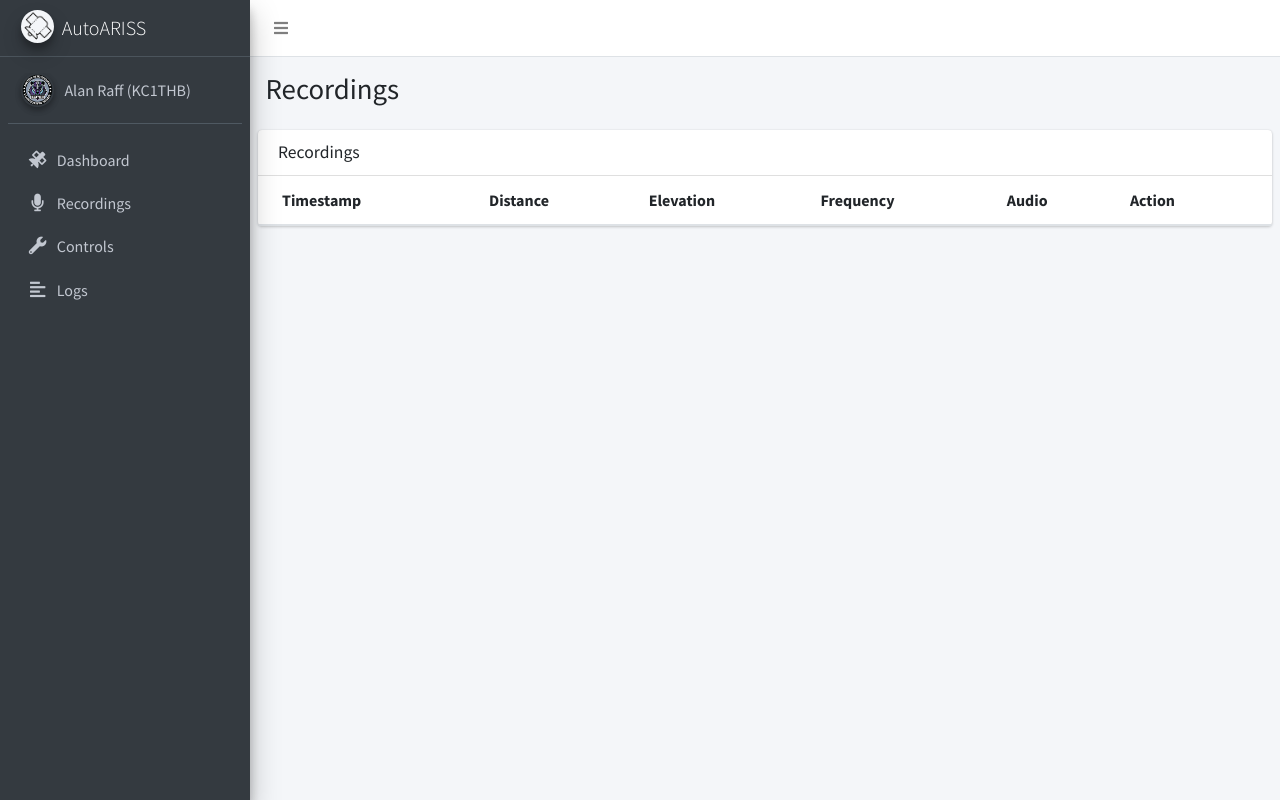
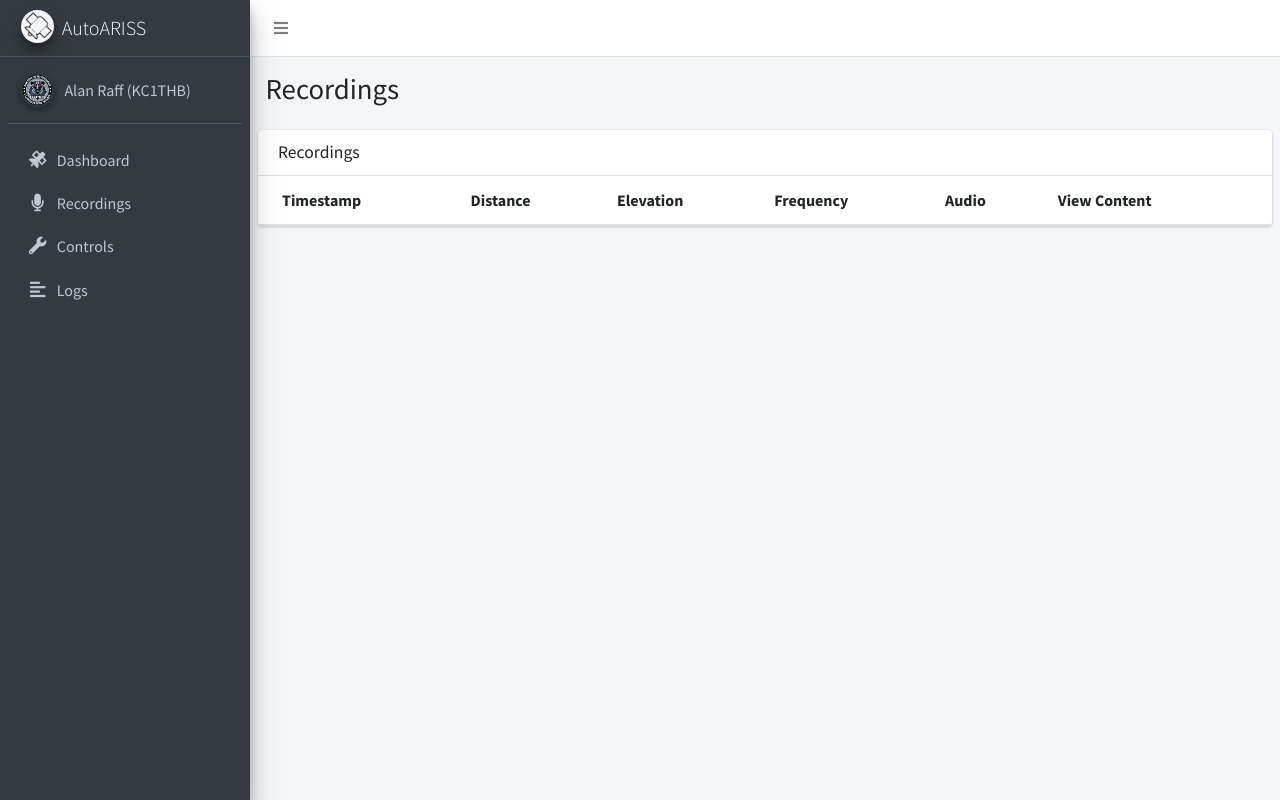
Before and after one commit to Un1xG0d/StarStream, a Flask app: page /recordings in a window 1280 px wide. Run offline with Flask 3, Linux system fonts and the light colour scheme; lists and menus that the app fills with data are empty; parts of the project's set-up code (start-up, migrations or seed data) failed here and were passed over; some libraries are stand-ins or nearby versions.

Commit message:
fix wording

```diff
--- a/templates/recordings.html
+++ b/templates/recordings.html
@@ -102,7 +102,7 @@
                 <th>Elevation</th>
                 <th>Frequency</th>
                 <th>Audio</th>
-                <th>Action</th>
+                <th>View Content</th>
               </tr>
             </thead>
             <tbody>
@@ -128,7 +128,7 @@
         <div class="modal-dialog">
           <div class="modal-content">
             <div class="modal-header">
-              <h4 class="modal-title">View</h4>
+              <h4 class="modal-title">View Content</h4>
               <button type="button" class="close" data-dismiss="modal" aria-label="Close">
                 <span aria-hidden="true">&times;</span>
               </button>
```
